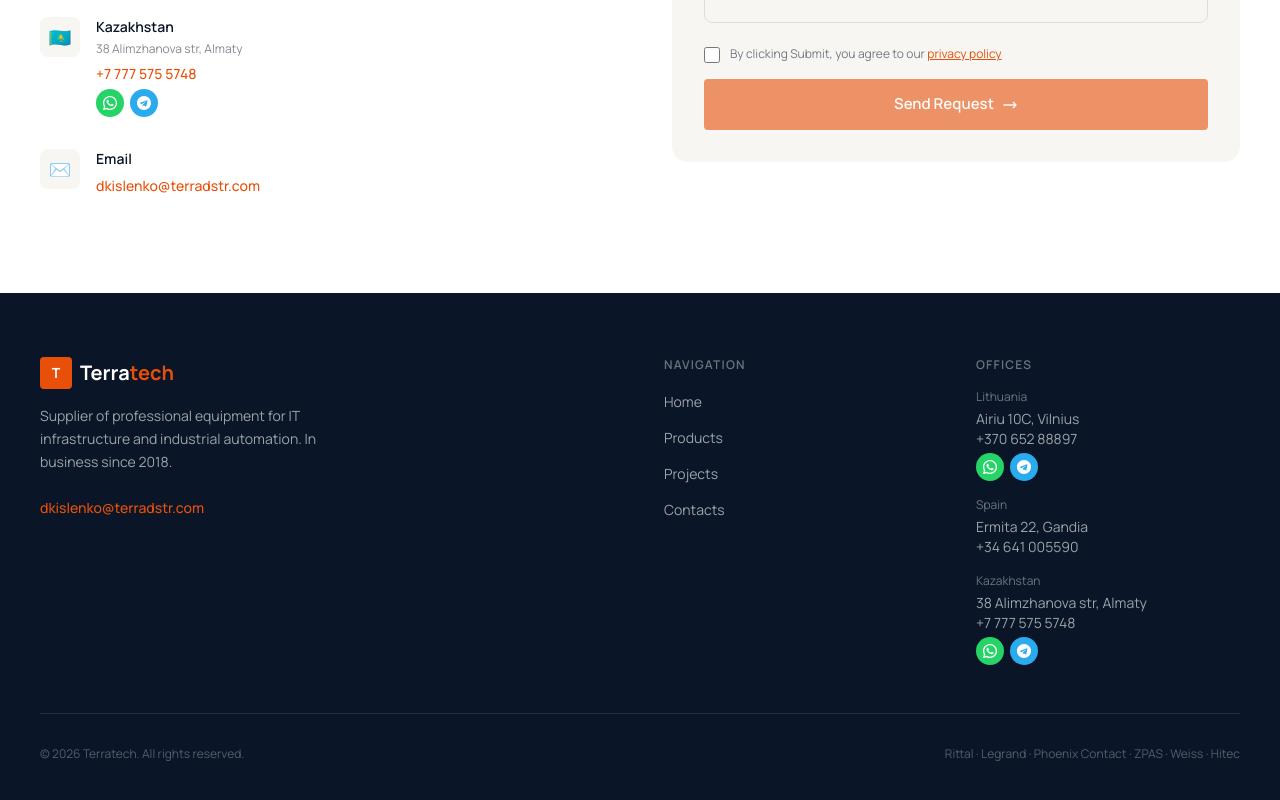
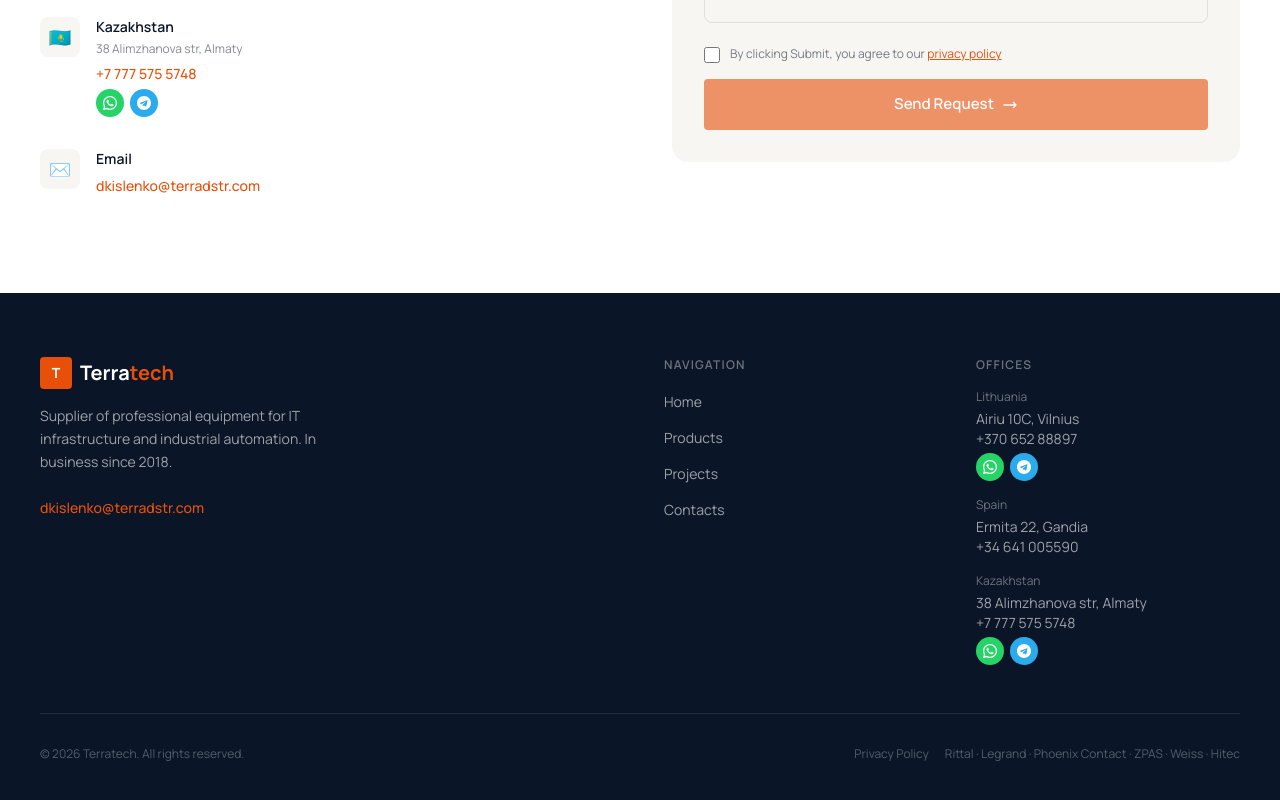
Before and after one commit to iskdenis-huyasebe/terratech-site, a Next.js app: page /en in a window 1280 px wide. Shown: the part 5657-6457 px from the top of the page. Built offline with nearby package versions, Linux system fonts and the light colour scheme.

Commit message:
feat: add privacy policy link to footer

```diff
--- a/src/components/layout/Footer.tsx
+++ b/src/components/layout/Footer.tsx
@@ -88,6 +88,9 @@ export default function Footer() {
             © {new Date().getFullYear()} Terratech. {t('footer.rights')}
           </p>
           <div className="flex items-center gap-4 text-xs text-white/30">
+            <Link href={`/${locale}/privacy`} className="hover:text-white/60 transition-colors">
+              {locale === 'ru' ? 'Политика конфиденциальности' : 'Privacy Policy'}
+            </Link>
             <span>Rittal · Legrand · Phoenix Contact · ZPAS · Weiss · Hitec</span>
           </div>
         </div>
```
